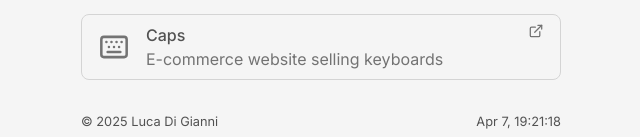
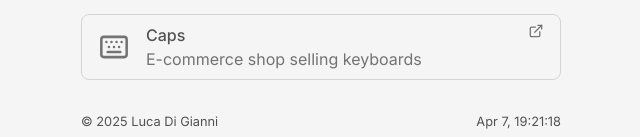
Before and after one commit to ldgni/ldgni.io, a Next.js app: page /projects in a window 1280 px wide. Shown: the part 362-499 px from the top of the page, without its empty margins (319-959 px from the left). Built offline with nearby package versions, Linux system fonts and the light colour scheme.

Commit message:
fix: update description for "Caps" project

```diff
--- a/src/app/projects/page.tsx
+++ b/src/app/projects/page.tsx
@@ -16,7 +16,7 @@ const projects = [
   {
     name: "Caps",
     url: "https://caps-live.vercel.app/",
-    description: "E-commerce website selling keyboards",
+    description: "E-commerce shop selling keyboards",
     icon: Keyboard,
   },
 ];
```
